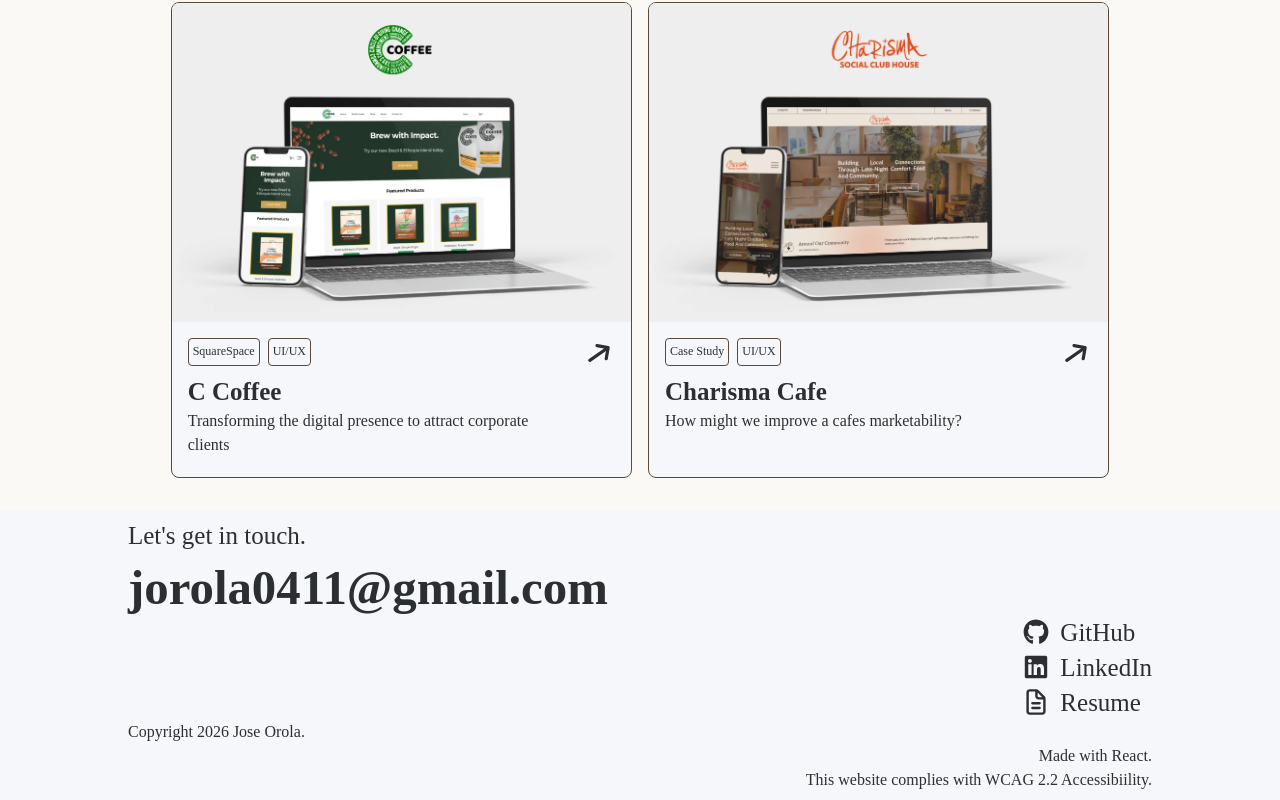
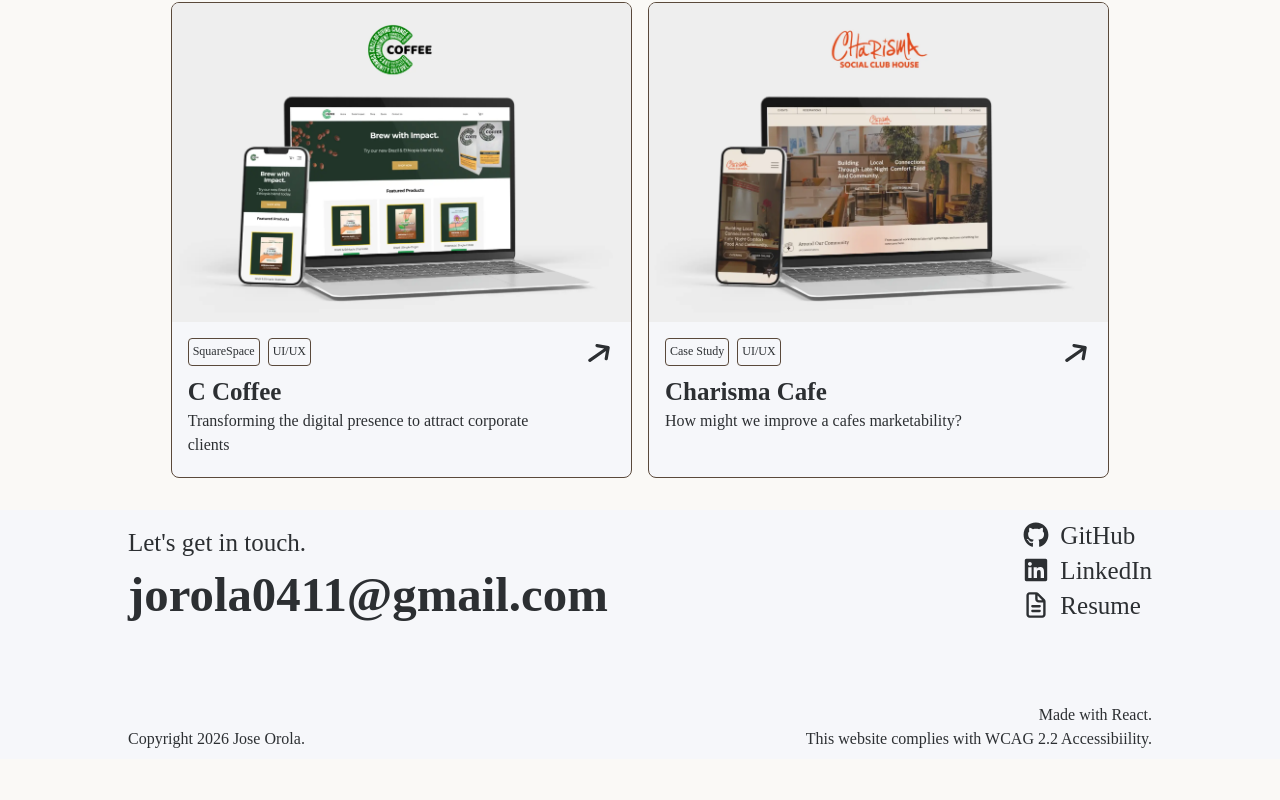
Before and after one commit to jorola0411/PortfolioWebsite, a React (Vite) app in the folder portfolio-website/: page / in a window 1280 px wide. Shown: the part 393-1193 px from the top of the page. After the commit the page ends 1152 px from the top, so only its background shows below. Built offline with nearby package versions, Linux system fonts and the light colour scheme.

Commit message:
V1.1 - Footer fix

```diff
--- a/portfolio-website/src/components/Layout.jsx
+++ b/portfolio-website/src/components/Layout.jsx
@@ -93,13 +93,13 @@ export default function Layout() {
                 </main>
 
                 <footer className='dark:bg-shadowgray bg-snow sm:px-8 md:px-32 md:py-2'>
-                    <div className="md:grid-cols-2 mx-auto justify-between sm:gap-10 md:gap-20 items-end sm:py-3 md:py-0">
+                    <div className="grid md:grid-cols-2 mx-auto justify-between sm:gap-10 md:gap-20 items-end sm:py-3 md:py-0">
                         <div className='col-span-1 sm:text-left '>
                             <h5 className='sm:text-lg md:text-xl mb-2'>Let's get in touch.</h5>
                             <p className="font-bold sm:text-2xl md:text-4xl md:text-left"><a href="mailto:jorola0411@gmail.com" className="hover:underline">jorola0411@gmail.com</a></p>
                         </div>
 
-                        <div className='col-span-1 flex flex-col md:items-end sm:text-lg md:text-xl sm:py-3 md:py-0'>
+                        <div className='md:col-span-1 sm:flex sm:flex-col md:items-end sm:text-lg md:text-xl sm:py-3 md:py-0'>
                             <ul>
                                 <li className='hover:scale-95 transition-transform ease-in-out dark:hover:text-cream hover:text-coffee'>
                                     <a href="https://github.com/jorola0411" target="_blank" className="flex items-center gap-2 ">
@@ -122,7 +122,7 @@ export default function Layout() {
                             </ul>
                         </div>
 
-                        <div className='col-span-1 sm:py-3 md:py-0'>
+                        <div className='col-span-1 '>
                             <p>Copyright 2026 Jose Orola.</p>
                         </div>
                         <div className='col-span-1 flex flex-col md:items-end'>
```
